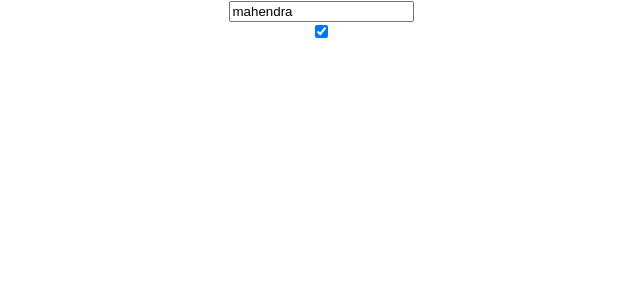
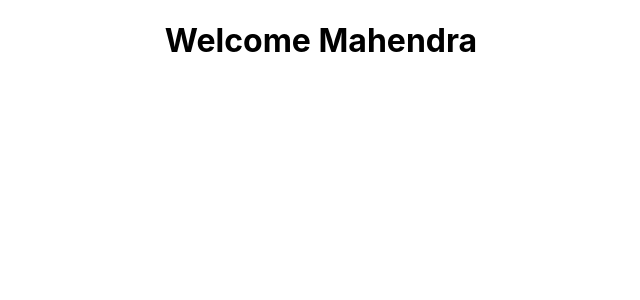
Before and after one commit to shaikjrizwana/primosoft-batch-1-training, a React (Create React App) app in the folder my-react-app/: page / in a window 1280 px wide. Shown: the top 300 px of the page, without its empty margins (319-959 px from the left). Built offline with nearby package versions, Linux system fonts and the light colour scheme.

Commit message:
feat: conditional rendering stratigies Description: we can we different conditional statements to render or display data.

```diff
--- a/my-react-app/src/App.js
+++ b/my-react-app/src/App.js
@@ -5,38 +5,24 @@ class App extends Component {
   constructor(props) {
     super(props);
     this.state = {
-      name: "mahendra",
-      checked: true
+      name: "Mahendra",
+      isLoggedIn: true
     }
-    this.updateName = this.updateName.bind(this);
-    this.updateCheck = this.updateCheck.bind(this);
+    this.renderName=this.renderName.bind(this)
+  }
+  renderName() {
+    if (!this.state.isLoggedIn) {
+      return <h1>Please Login!</h1>
+    }
+    return <h1>Welcome {this.state.name}</h1>
   }
 
-  updateName(event) {
-    this.setState({
-      name: event.target.value
-    })
-  }
-
-  updateCheck(event) {
-      this.setState({
-        checked: !this.state.checked
-      })
-  }
   render() {
     return (
       <div className="App">
-        <input
-          onChange={this.updateName}
-          value={this.state.name}
-        />
-        <div>
-          <input
-            type="checkbox"
-            onChange={this.updateCheck}
-            checked={this.state.checked}
-          />
-        </div>
+        {
+          this.renderName()
+        }
       </div>
     );
   }
```
